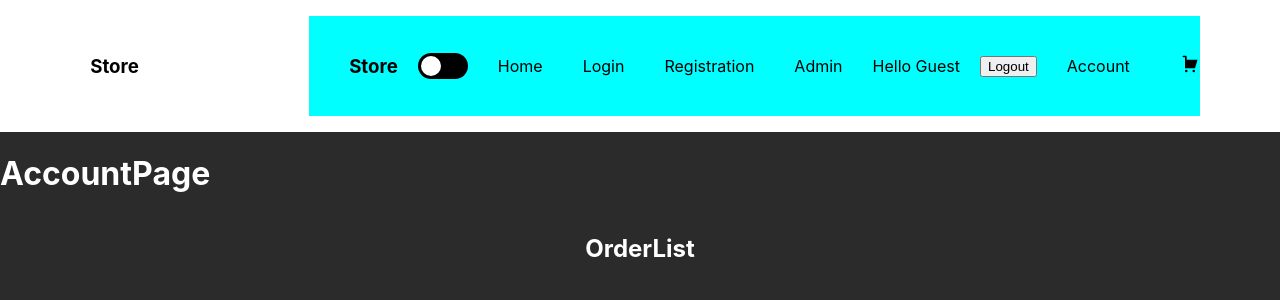
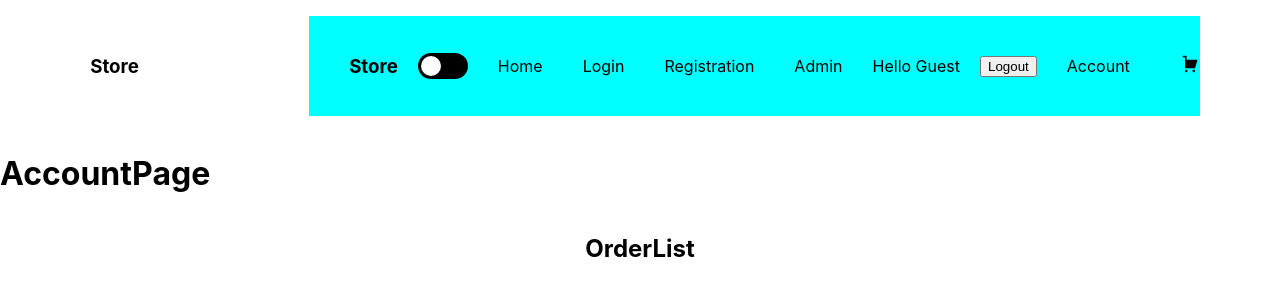
Before and after one commit to Inlvert/MERN-Store, a React (Create React App) app in the folder client/: page /users in a window 1280 px wide. Shown: the top 300 px of the page. Built offline with nearby package versions, Linux system fonts and the light colour scheme.

Commit message:
add mixins to  App style file

```diff
--- a/client/src/App.module.scss
+++ b/client/src/App.module.scss
@@ -1,11 +1,11 @@
+@use "./styles/mixins";
+
 .light {
-  background-color: #cacaca;
+  @include mixins.light;
   min-height: 100vh;
-  color: black
 }
 
-.light {
-  background-color: #2b2b2b;
+.dark {
+  @include mixins.dark;
   min-height: 100vh;
-  color: white
 }
```
